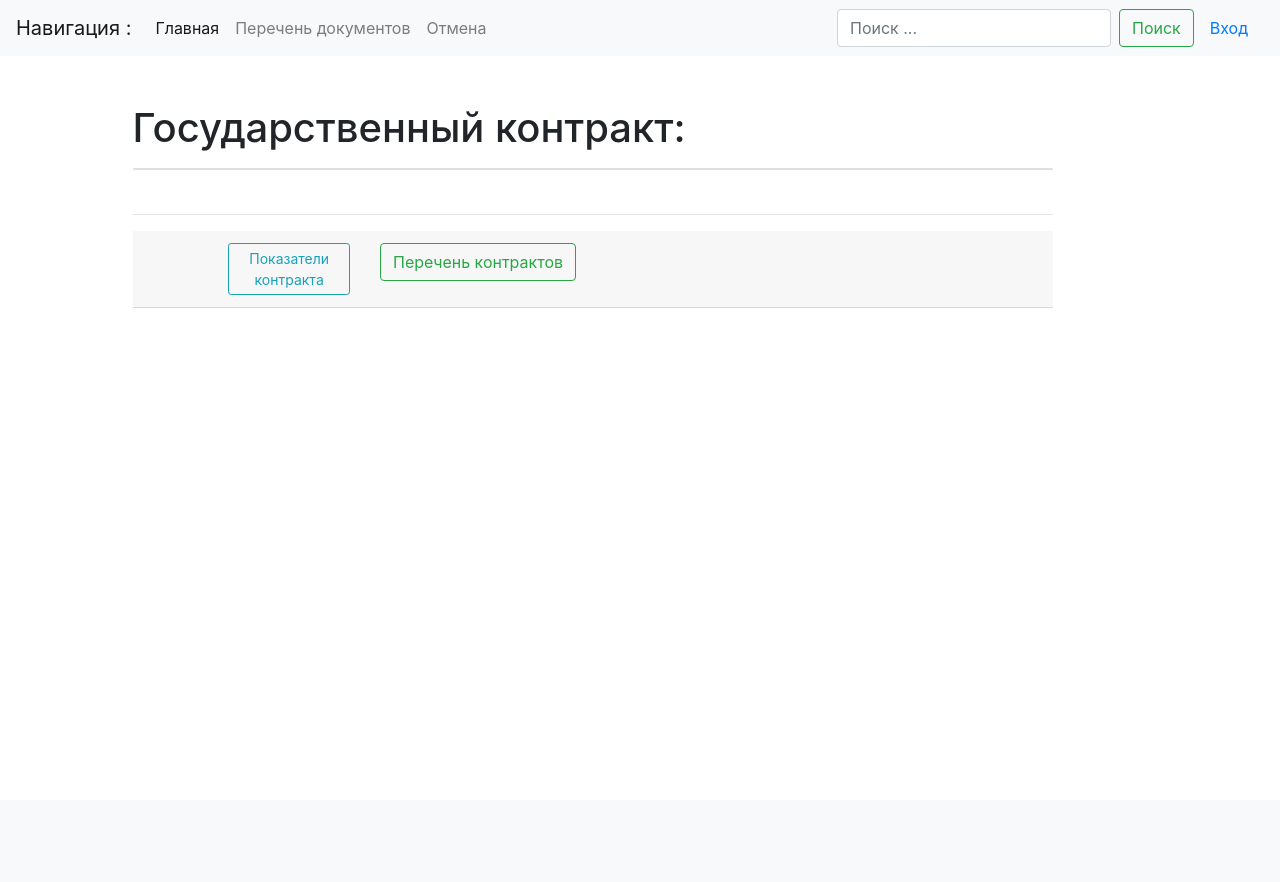
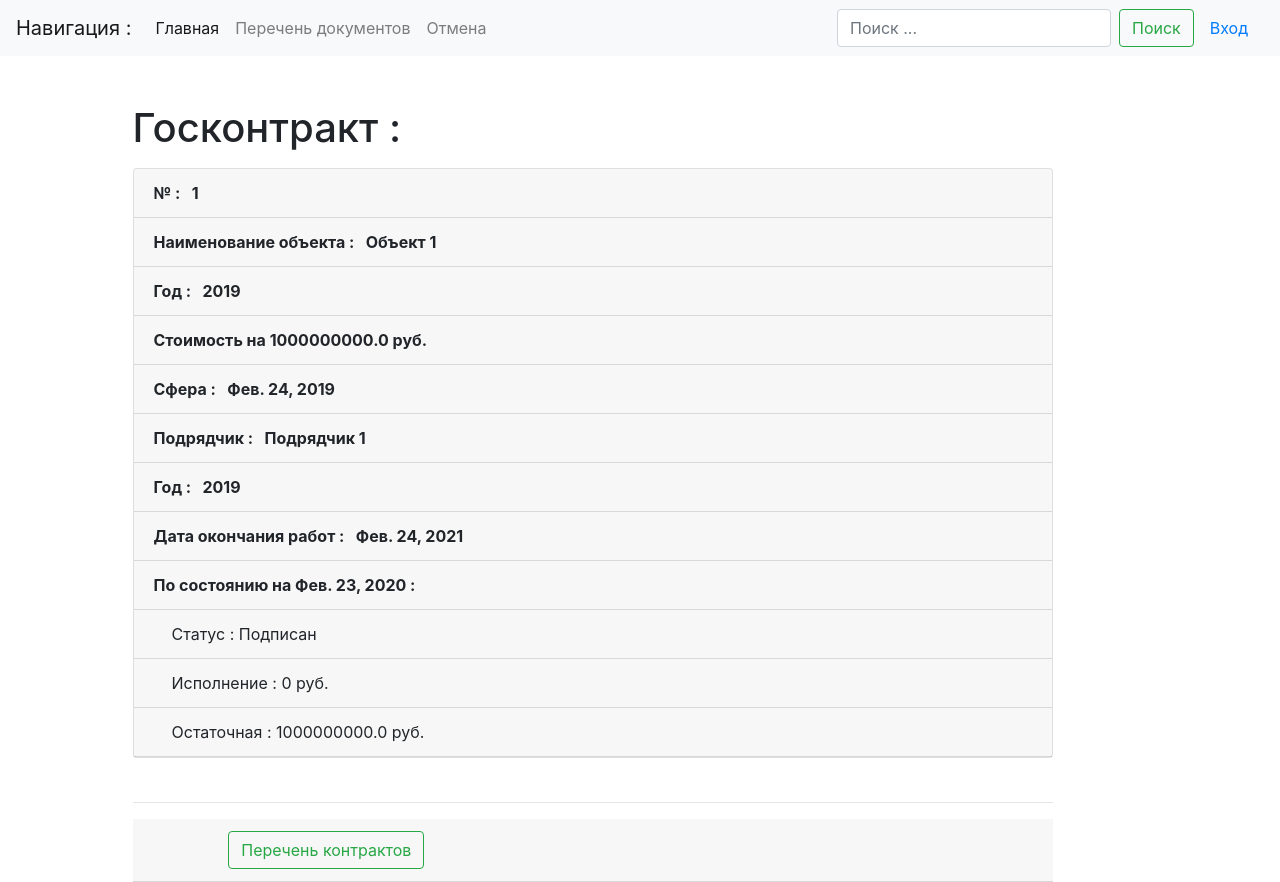
Before and after one commit to mongoy/docaccounting, a Django app: page /list/details/1/ in a window 1280 px wide. Before the commit the page ends 308 px from the top, so only its background shows below. Run offline with Django 3.2, Linux system fonts and the light colour scheme; data comes from the database, SQL or seed files in the repository; both versions use the stored data as it was after the commit; some libraries are stand-ins or nearby versions.

Commit message:
Add to second page: View detail docs type 1 and 2 calculation of residues docs

```diff
--- a/docslist/views.py
+++ b/docslist/views.py
@@ -58,11 +58,18 @@ class Year:
         return Docs.objects.filter(work_contract=True).values("year")
 
 
+class Ispolnenie:
+    """год подписания документа"""
+    def get_isp(self):
+        return Docs.objects.filter(work_contract=True, type_doc=3).aggregate(Sum('c_contract'))
+
+
 class DocDetailView(DetailView):
     """Полное описание документа"""
     # def get(self, request, pk):
     #     doc = Docs.objects.get(pk=id)
     #     return render(request, 'docslist/docs_detail.html', {"doc": doc})
+
     model = Docs
     slug_field = "url"
 
@@ -70,7 +77,17 @@ class DocDetailView(DetailView):
         context = super().get_context_data(**kwargs)
         d_today = datetime.date.today()
         context['d_today'] = d_today
-        context['sum_ost'] = 666
+        # исполнение = сумма всех КС
+        context['isp'] = 0
+        sum_isp = Docs.objects.filter(work_contract=True, type_doc=3, num_contract=kwargs['object'].num_contract).aggregate(Sum('c_contract'))
+        # проверка QuerySet []
+        if sum_isp['c_contract__sum'] is None:
+            context['isp'] = 0
+        else:
+            context['isp'] = sum_isp['c_contract__sum']
+        # остатки по документу
+        context['sum_ost'] = kwargs['object'].c_contract - context['isp']
+
         obj_key = self.kwargs.get('pk', None)
         c_num = Docs.objects.filter(work_contract=True, id=obj_key).exclude(type_doc=3)
         # if self.request.user.is_authenticated:
@@ -78,13 +95,3 @@ class DocDetailView(DetailView):
         # else:
         #     return Contracts.objects.none()
         return context
-
-
-# class DocDetailView(Year, DetailView):
-#     """Полное описание документа"""
-#     model = Docs
-#     slug_field = "url"
-#
-#     def get_context_data(self, **kwargs):
-#         context = super().get_context_data(**kwargs)
-#         return context
--- a/templates/docslist/docs_detail.html
+++ b/templates/docslist/docs_detail.html
@@ -1,21 +1,27 @@
 {% extends "base.html" %}
 {% load crispy_forms_tags %}
 {% block content %}
-    <h1 class="mb-3">Государственный контракт: &nbsp; </h1>
+    <h1 class="mb-3">{{ docs.type_doc.description }} :</h1>
         <div class="card mb-1">
-        {% comment %}
-            <p class="card-header"><strong> : &nbsp; {{ road.nregion }}</strong></p>
-            <p class="card-header"><strong>Тип дороги : &nbsp; {{ road.troad }}</strong></p>
-            <p class="card-header"><strong>Протяженность : &nbsp; {{ road.lroad }} км </strong></p>
-            <p class="card-header"><strong>Стоимость на {{ d_today }} : </strong></p>
-            <p class="card-header">&nbsp;&nbsp;&nbsp; Балансовая : {{ road.broad }} руб. </p>
-            <p class="card-header">&nbsp;&nbsp;&nbsp; Остаточная : {{ summ_ost }} руб. </p>
-        {% endcomment %}
-        </div><br><hr>
+            <p class="card-header"><strong> № : &nbsp; {{ docs.num_contract }}</strong></p>
+            <p class="card-header"><strong>Наименование объекта : &nbsp; {{ docs.title }}</strong></p>
+            <p class="card-header"><strong>Год : &nbsp; {{ docs.year }}</strong></p>
+            <p class="card-header"><strong>Стоимость на {{ docs.c_contract }} руб.</strong></p>
+            <p class="card-header"><strong>Сфера : &nbsp; {{ docs.in_contract }}</strong></p>
+            <p class="card-header"><strong>Подрядчик : &nbsp; {{ docs.uch_contract }}</strong></p>
+            <p class="card-header"><strong>Год : &nbsp; {{ docs.year }}</strong></p>
+            <p class="card-header"><strong>Дата окончания работ : &nbsp; {{ docs.out_work }}</strong></p>
+            <p class="card-header"><strong>По состоянию на {{ d_today }} : </strong></p>
+            <p class="card-header">&nbsp;&nbsp;&nbsp; Статус : {{ docs.stat_contract }} </p>
+            {% if docs.type_doc_id == 1 %}
+                <p class="card-header">&nbsp;&nbsp;&nbsp; Исполнение : {{ isp }} руб. </p>
+                <p class="card-header">&nbsp;&nbsp;&nbsp; Остаточная : {{ sum_ost }} руб. </p>
+            {% endif %}
+         </div><br><hr>
     <div class="card-header">
         <div class="row">
             <div class="col-1"></div>
-            <div class="col-2"><a href="#" class="btn btn-sm btn-outline-info my-2 my-sm-0" aria-disabled="true">Показатели контракта</a></div>
+            <!--<div class="col-2"><a href="#" class="btn btn-sm btn-outline-info my-2 my-sm-0" aria-disabled="true">Показатели контракта</a></div>-->
             <div class="col-3"><a href="{% url 'docs-list' %}" class="btn btn-outline-success my-1 my-sm-0" aria-disabled="true">Перечень контрактов</a></div>
         </div>
     </div>
--- a/templates/docslist/docs_list.html
+++ b/templates/docslist/docs_list.html
@@ -14,7 +14,7 @@
                         <h7> {{ doc.name_object }} </h7>
                     {% endif %}
                 </div>
-                    <div class="col-md-2"><a href="#" class="btn btn-sm btn-outline-info my-2 my-sm-0" role="group" aria-disabled="true">Просмотр</a></div>
+                    <div class="col-md-2"><a href="{% url 'doc-detail' doc.id %}" class="btn btn-sm btn-outline-info my-2 my-sm-0" role="group" aria-disabled="true">Просмотр</a></div>
                     <div class="col-md-2"><a href="#" class="btn btn-sm btn-outline-info my-2 my-sm-0" role="group" aria-disabled="true">ПДФ</a></div>
                     <div class="col-md-2"><a href="#" class="btn btn-sm btn-outline-danger my-2 my-sm-0" role="group" aria-disabled="true">Изменить</a></div>
 
```
Also changed, not shown: db.sqlite3.
